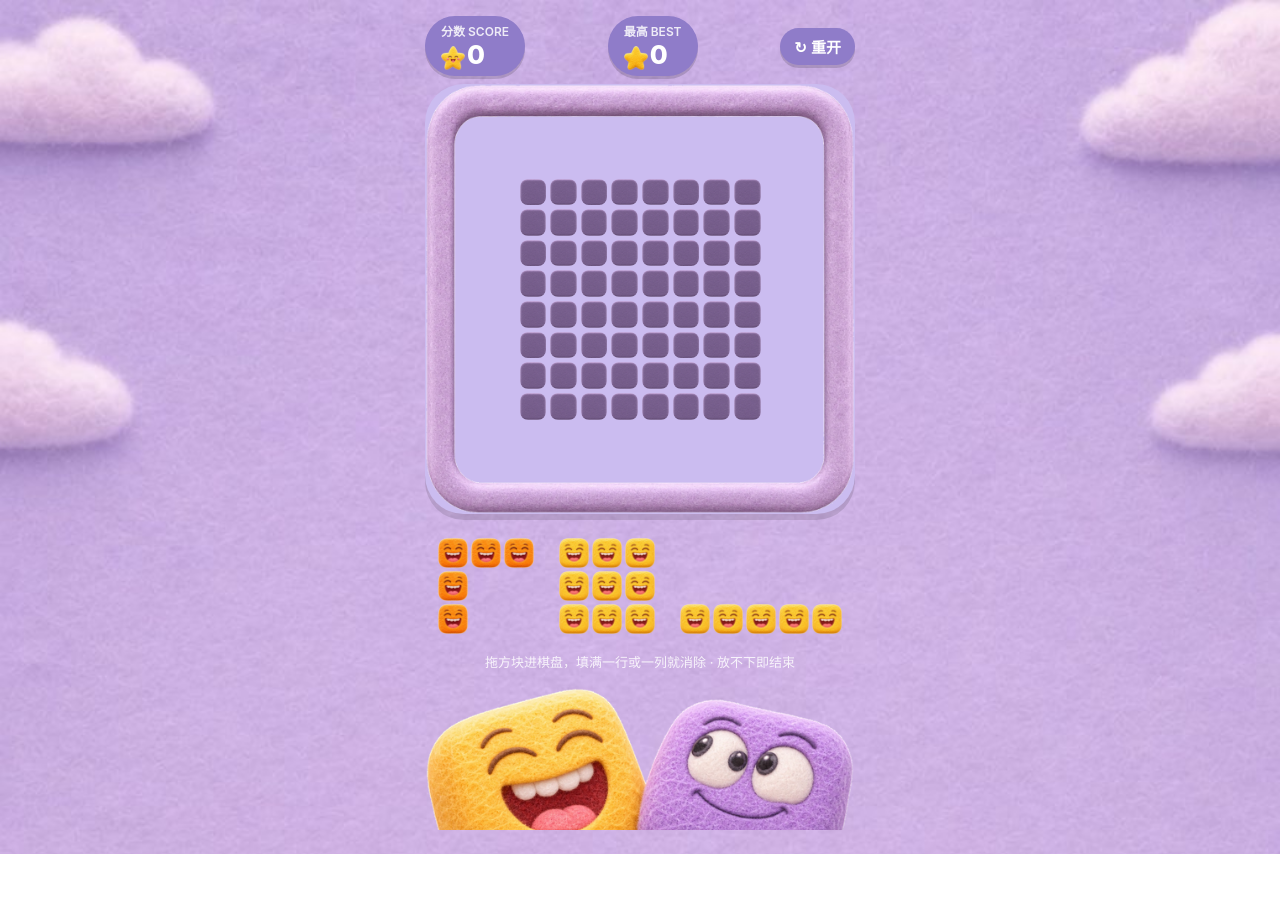
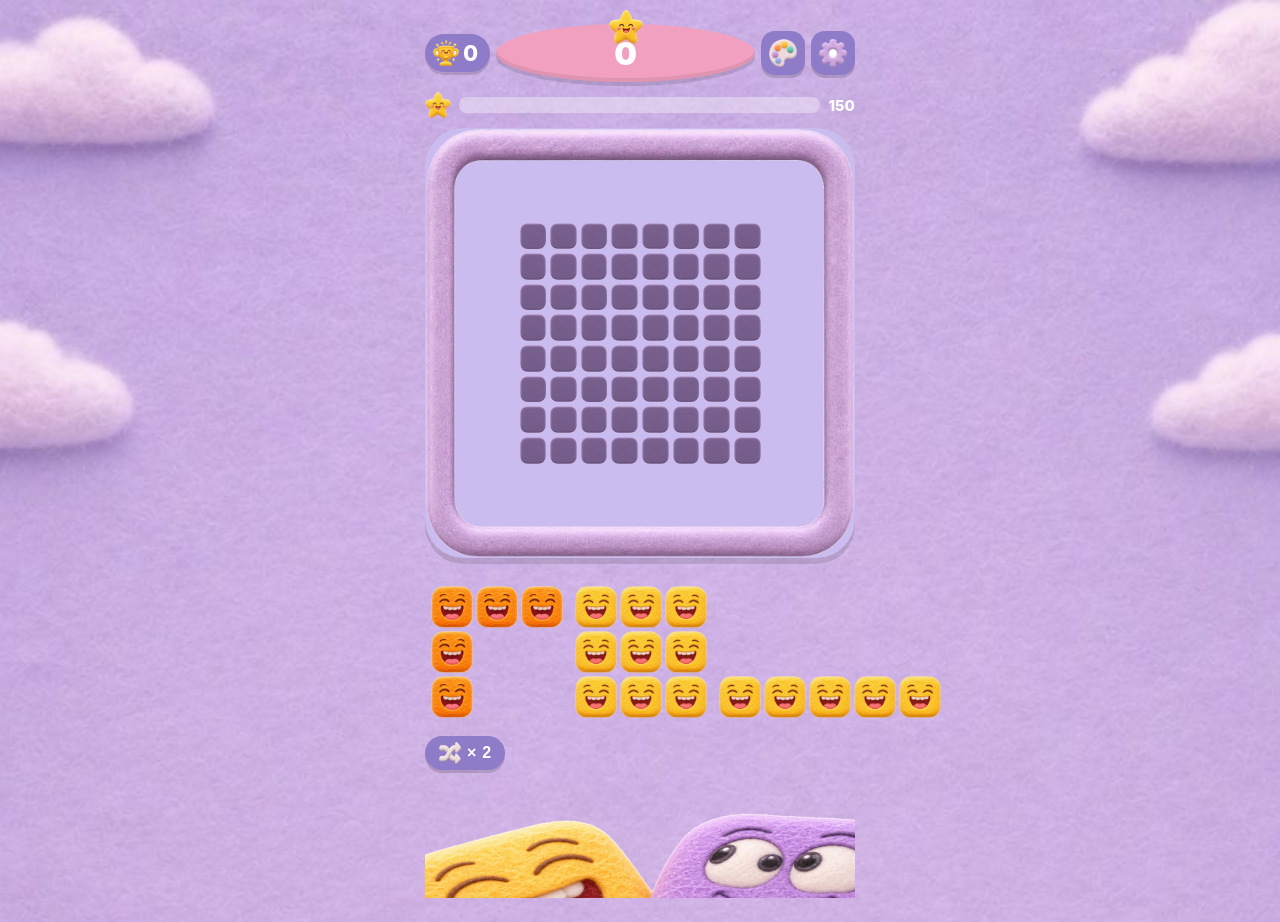
Before and after one commit to Sisyphe2620/Blocky-Blast, a plain HTML site: page index.html in a window 1280 px wide. Before the commit the page ends 854 px from the top, so only its background shows below. Drawn offline with Linux system fonts and the light colour scheme.

Commit message:
Update index.html to new reference-matching layout

```diff
--- a/index.html
+++ b/index.html
@@ -9,11 +9,24 @@
   body { margin: 0; min-height: 100vh; background: url(assets/bg.jpg) center top / cover no-repeat fixed, linear-gradient(#c3b2e8, #b3a1de 60%, #a894d8);
     font-family: -apple-system, "PingFang SC", "Microsoft YaHei", sans-serif; color: #fff;
     display: flex; flex-direction: column; align-items: center; padding: 10px 10px 24px; user-select: none; }
-  .top { width: min(94vw, 430px); display: flex; align-items: center; justify-content: space-between; margin: 6px 0 8px; }
-  .score-pill { background: #8f7cc9; border-radius: 999px; padding: 6px 16px; font-size: 26px; font-weight: 800;
-    box-shadow: 0 3px 0 rgba(0,0,0,.15); }
-  .score-pill small { font-size: 12px; font-weight: 600; opacity: .85; display: block; text-align: center; }
-  .score-pill img { width: 24px; height: 24px; vertical-align: -6px; margin-right: 2px; }
+  .top { width: min(94vw, 430px); display: flex; align-items: center; justify-content: space-between; margin: 14px 0 10px; gap: 6px; }
+  .best-pill { background: #8f7cc9; border-radius: 999px; padding: 6px 12px 6px 8px; display: flex; align-items: center; gap: 4px;
+    font-size: 22px; font-weight: 800; box-shadow: 0 3px 0 rgba(0,0,0,.15); flex: none; }
+  .best-pill img { width: 26px; height: 26px; }
+  .score-oval { position: relative; background: #f2a0c0; border-radius: 50%; flex: 1; min-width: 0; height: 58px;
+    display: flex; align-items: center; justify-content: center; font-size: 32px; font-weight: 900; color: #fff;
+    box-shadow: 0 4px 0 rgba(0,0,0,.12), inset 0 -4px 0 rgba(0,0,0,.08); }
+  .score-oval .oval-star { position: absolute; top: -14px; left: 50%; transform: translateX(-50%); width: 34px; height: 34px; }
+  .icon-btn { width: 44px; height: 44px; border: none; border-radius: 14px; background: #8f7cc9; flex: none;
+    box-shadow: 0 3px 0 rgba(0,0,0,.15); cursor: pointer; display: flex; align-items: center; justify-content: center; padding: 0; }
+  .icon-btn img { width: 28px; height: 28px; }
+  .icon-btn:active { transform: translateY(2px); box-shadow: none; }
+  .icon-btn.active { outline: 3px solid #fff; }
+  .progress { width: min(94vw, 430px); display: flex; align-items: center; gap: 8px; margin: 0 0 10px; }
+  .progress img { width: 26px; height: 26px; flex: none; }
+  .progress .track { flex: 1; height: 16px; background: rgba(255,255,255,.35); border-radius: 999px; overflow: hidden; }
+  .progress .fill { height: 100%; width: 0%; background: #ffd93b; border-radius: 999px; transition: width .3s ease; }
+  .progress .target { font-size: 15px; font-weight: 800; color: #fff; flex: none; }
   .btn { background: #8f7cc9; color: #fff; border: none; border-radius: 999px; padding: 8px 14px; font-size: 15px;
     font-weight: 700; box-shadow: 0 3px 0 rgba(0,0,0,.15); cursor: pointer; }
   .btn:active { transform: translateY(2px); box-shadow: none; }
@@ -28,11 +41,11 @@
   .blk { position: absolute; inset: 0; border-radius: 8px; }
   .blk img { width: 100%; height: 100%; display: block; }
   #tray { width: min(94vw, 430px); display: flex; justify-content: space-around; align-items: flex-end;
-    margin-top: 16px; min-height: 110px; }
+    margin-top: 16px; min-height: 150px; }
   .piece { display: grid; gap: 3px; padding: 6px; border-radius: 12px; cursor: grab; touch-action: none; }
   .piece.selected { background: rgba(255,255,255,.35); outline: 3px solid #fff; }
   .piece.used { visibility: hidden; }
-  .piece .pcell { width: 30px; height: 30px; position: relative; border-radius: 7px; }
+  .piece .pcell { width: 42px; height: 42px; position: relative; border-radius: 7px; }
   .piece .pcell img { width: 100%; height: 100%; display: block; }
   .piece .pcell.empty { background: transparent; box-shadow: none; }
   #ghost .pcell img { width: 100%; height: 100%; display: block; }
@@ -44,22 +57,37 @@
   #overlay h2 { margin: 0 0 8px; font-size: 24px; }
   #overlay p { margin: 0 0 16px; color: #7a6aa8; }
   #overlay .btn { background: #a78bda; font-size: 17px; padding: 10px 22px; }
-  .hint { margin-top: 12px; font-size: 13px; opacity: .85; text-align: center; line-height: 1.6; }
-  .chars { width: min(94vw, 430px); display: block; margin: 14px auto 0; }
+  .under-board { width: min(94vw, 430px); display: flex; justify-content: flex-start; margin-top: 12px; }
+  .shuffle-pill { background: #8f7cc9; color: #fff; border: none; border-radius: 999px; padding: 6px 14px;
+    font-size: 16px; font-weight: 800; box-shadow: 0 3px 0 rgba(0,0,0,.15); cursor: pointer;
+    display: flex; align-items: center; gap: 6px; }
+  .shuffle-pill img { width: 22px; height: 22px; }
+  .shuffle-pill:disabled { opacity: .45; cursor: default; }
+  .shuffle-pill:active:not(:disabled) { transform: translateY(2px); box-shadow: none; }
+  #settings { position: fixed; inset: 0; background: rgba(43,33,53,.72); display: none;
+    align-items: center; justify-content: center; z-index: 60; }
+  #settings .card { background: #fff; color: #4a3a6b; border-radius: 20px; padding: 24px; text-align: center; width: min(86vw, 300px); }
+  #settings h2 { margin: 0 0 14px; font-size: 20px; }
+  #settings .btn { background: #a78bda; font-size: 16px; padding: 10px 18px; margin: 4px; }
+  .chars-wrap { width: min(94vw, 430px); height: 120px; overflow: hidden; margin: 8px auto 0; display: flex; justify-content: center; }
+  .chars-wrap img { width: 560px; max-width: none; flex: none; transform: rotate(-5deg) translateY(34px); }
 </style>
 </head>
 <body>
   <div class="top">
-    <div class="score-pill"><small>分数 SCORE</small><img src="assets/star-face.png" alt=""><span id="score">0</span></div>
-    <div class="score-pill"><small>最高 BEST</small><img src="assets/star-plain.png" alt=""><span id="best">0</span></div>
-    <button class="btn" id="restart">↻ 重开</button>
+    <div class="best-pill"><img src="assets/trophy.png" alt=""><span id="best">0</span></div>
+    <div class="score-oval"><img class="oval-star" src="assets/star-face.png" alt=""><span id="score">0</span></div>
+    <button class="icon-btn" id="palette" title="切换表情"><img src="assets/palette.png" alt=""></button>
+    <button class="icon-btn" id="gear" title="设置"><img src="assets/gear.png" alt=""></button>
   </div>
+  <div class="progress"><img src="assets/star-face.png" alt=""><div class="track"><div class="fill" id="levelFill"></div></div><span class="target" id="levelTarget">150</span></div>
   <div id="board"></div>
   <div id="tray"></div>
+  <div class="under-board"><button class="shuffle-pill" id="shuffle"><img src="assets/shuffle.png" alt="">× <span id="shuffleLeft">2</span></button></div>
   <div id="ghost"></div>
   <div id="overlay"><div class="card"><img class="trophy" src="assets/trophy.png" alt=""><h2>放不下啦！</h2><p id="finalScore"></p><button class="btn" id="again">再来一局</button></div></div>
-  <div class="hint">拖方块进棋盘，填满一行或一列就消除 · 放不下即结束</div>
-  <img class="chars" src="assets/characters.png" alt="">
+  <div id="settings"><div class="card"><h2>设置</h2><button class="btn" id="setRestart">重开一局</button><button class="btn" id="setClearBest">清除最高分</button><button class="btn" id="setClose">关闭</button></div></div>
+  <div class="chars-wrap"><img src="assets/characters.png" alt=""></div>
 
 <script>
 "use strict";
@@ -121,6 +149,13 @@ if (typeof document !== "undefined") {
   const scoreEl = document.getElementById("score");
   const bestEl = document.getElementById("best");
   const overlayEl = document.getElementById("overlay");
+  const shuffleBtn = document.getElementById("shuffle");
+  const shuffleLeftEl = document.getElementById("shuffleLeft");
+  const levelFillEl = document.getElementById("levelFill");
+  const levelTargetEl = document.getElementById("levelTarget");
+  const paletteBtn = document.getElementById("palette");
+  const gearBtn = document.getElementById("gear");
+  const settingsEl = document.getElementById("settings");
   let board = emptyBoard(), tray = [], score = 0, selected = -1;
   let best = 0;
   try { best = parseInt(localStorage.getItem("blocky-best") || "0", 10) || 0; } catch (e) {}
@@ -136,8 +171,12 @@ if (typeof document !== "undefined") {
     teal: ["tile-laugh-teal.png", "tile-surprised-teal.png"],
     blue: ["tile-laugh-blue.png", "tile-surprised-blue.png", "tile-angry-blue.png"],
   };
+  /* face mode: "mix" (laugh/surprised/angry) or "laugh" only — toggled by the palette button */
+  let faceMode = "mix";
+  try { faceMode = localStorage.getItem("blocky-face-mode") || "mix"; } catch (e) {}
   function pickFace(color) {
     const names = FACES[COLOR_NAMES[color]];
+    if (faceMode === "laugh") return "assets/" + names[0];
     const pool = [names[0], names[0], names[1]].concat(names[2] ? [names[2]] : []);
     return "assets/" + pool[Math.floor(Math.random() * pool.length)];
   }
@@ -177,7 +216,7 @@ if (typeof document !== "undefined") {
       const box = shapeBox(p.shape);
       const d = document.createElement("div");
       d.className = "piece" + (p.used ? " used" : "") + (selected === i ? " selected" : "");
-      d.style.gridTemplateColumns = "repeat(" + box.cols + ", 30px)";
+      d.style.gridTemplateColumns = "repeat(" + box.cols + ", 42px)";
       d.dataset.i = i;
       for (let r = 0; r < box.rows; r++) for (let c = 0; c < box.cols; c++) {
         const cell = document.createElement("div");
@@ -196,10 +235,25 @@ if (typeof document !== "undefined") {
     });
   }
   function refill() { tray = [randomPiece(), randomPiece(), randomPiece()]; tray.forEach(p => { p.face = pickFace(p.color); }); selected = -1; renderTray(); }
+  const LEVEL_STEP = 150;
   function setScore(n) {
     score = n; scoreEl.textContent = score;
     if (score > best) { best = score; bestEl.textContent = best;
       try { localStorage.setItem("blocky-best", String(best)); } catch (e) {} }
+    const target = (Math.floor(score / LEVEL_STEP) + 1) * LEVEL_STEP;
+    levelFillEl.style.width = ((score % LEVEL_STEP) / LEVEL_STEP * 100) + "%";
+    levelTargetEl.textContent = target;
+  }
+  let shufflesLeft = 2;
+  function updateShuffleUI() {
+    shuffleLeftEl.textContent = shufflesLeft;
+    shuffleBtn.disabled = shufflesLeft <= 0;
+  }
+  function shuffleTrays() {
+    if (shufflesLeft <= 0) return;
+    shufflesLeft--;
+    refill();
+    updateShuffleUI();
   }
   function cellFromPoint(x, y) {
     const el = document.elementFromPoint(x, y);
@@ -245,6 +299,7 @@ if (typeof document !== "undefined") {
   function newGame() {
     board = emptyBoard(); faceBoard = Array.from({length: SIZE}, () => Array(SIZE).fill(null));
     setScore(0); overlayEl.style.display = "none";
+    shufflesLeft = 2; updateShuffleUI();
     buildBoard(); renderBoard(); refill();
   }
 
@@ -257,15 +312,15 @@ if (typeof document !== "undefined") {
     const box = shapeBox(tray[i].shape);
     ghostEl.innerHTML = "";
     ghostEl.style.display = "block";
-    ghostEl.style.width = box.cols * 30 + "px";
+    ghostEl.style.width = box.cols * 42 + "px";
     ghostEl.style.display = "grid";
-    ghostEl.style.gridTemplateColumns = "repeat(" + box.cols + ", 30px)";
+    ghostEl.style.gridTemplateColumns = "repeat(" + box.cols + ", 42px)";
     ghostEl.style.gap = "3px";
     for (let r = 0; r < box.rows; r++) for (let c = 0; c < box.cols; c++) {
       const cell = document.createElement("div");
       const filled = tray[i].shape.some(([dr, dc]) => dr === r && dc === c);
       cell.className = "pcell" + (filled ? "" : " empty");
-      cell.style.cssText = "width:30px;height:30px;position:relative;border-radius:7px;" +
+      cell.style.cssText = "width:42px;height:42px;position:relative;border-radius:7px;" +
         (filled ? "" : "background:transparent;");
       if (filled) {
         const im = document.createElement("img");
@@ -293,8 +348,8 @@ if (typeof document !== "undefined") {
     window.addEventListener("pointerup", up);
   }
   function moveGhost(e) {
-    ghostEl.style.left = (e.clientX - 30) + "px";
-    ghostEl.style.top = (e.clientY - 30) + "px";
+    ghostEl.style.left = (e.clientX - 42) + "px";
+    ghostEl.style.top = (e.clientY - 42) + "px";
   }
   boardEl.addEventListener("click", e => {
     if (selected < 0 || dragging) return;
@@ -302,8 +357,25 @@ if (typeof document !== "undefined") {
     if (!cell) return;
     tryPlace(selected, +cell.dataset.r, +cell.dataset.c);
   });
-  document.getElementById("restart").addEventListener("click", newGame);
   document.getElementById("again").addEventListener("click", newGame);
+  shuffleBtn.addEventListener("click", shuffleTrays);
+  paletteBtn.addEventListener("click", () => {
+    faceMode = faceMode === "laugh" ? "mix" : "laugh";
+    try { localStorage.setItem("blocky-face-mode", faceMode); } catch (e) {}
+    paletteBtn.classList.toggle("active", faceMode === "laugh");
+    tray.forEach(p => { if (!p.used) p.face = pickFace(p.color); });
+    renderTray();
+  });
+  paletteBtn.classList.toggle("active", faceMode === "laugh");
+  gearBtn.addEventListener("click", () => { settingsEl.style.display = "flex"; });
+  document.getElementById("setClose").addEventListener("click", () => { settingsEl.style.display = "none"; });
+  document.getElementById("setRestart").addEventListener("click", () => { settingsEl.style.display = "none"; newGame(); });
+  document.getElementById("setClearBest").addEventListener("click", () => {
+    best = 0; bestEl.textContent = "0";
+    try { localStorage.removeItem("blocky-best"); } catch (e) {}
+  });
+  settingsEl.addEventListener("click", e => { if (e.target === settingsEl) settingsEl.style.display = "none"; });
+  updateShuffleUI();
   newGame();
 }
 </script>
```
